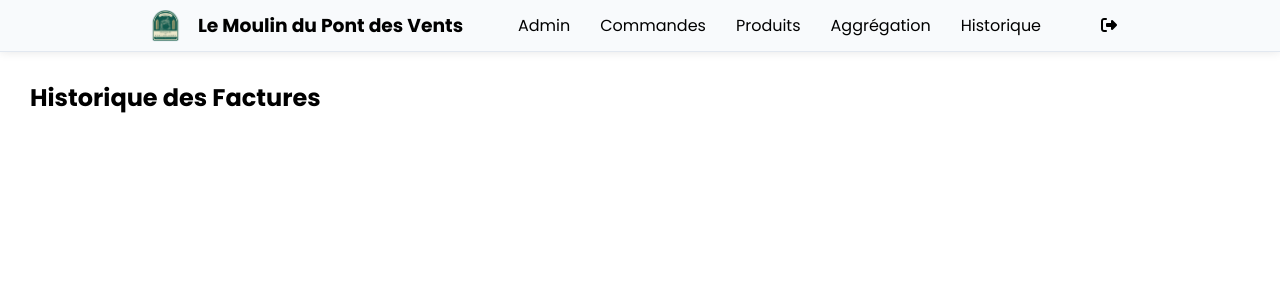
After one commit to KaazDW/A2S3-SAE-BOULANGERIE, a Symfony app: template templates/facture/historique.html.twig in a window 1280 px wide. The commit adds this page. Shown: the top 300 px of the page. Run offline with Twig, Linux system fonts and the light colour scheme; the template is opened without the code that fills it, so the values that code supplies are empty; some libraries are stand-ins or nearby versions.

Commit message:
Ajout page Historique

```diff
--- a/templates/base.html.twig
+++ b/templates/base.html.twig
@@ -40,6 +40,9 @@
                     <li>
                         <a href="{{ path('app_facture') }}" class="tooltip-container" data-tooltip="Aggrégation des factures par ingredients">Aggrégation</a>
                     </li>
+                    <li>
+                        <a href="{{ path('facture_histo') }}" class="tooltip-container" data-tooltip="Historique des factures">Historique</a>
+                    </li>
                     <li class="tooltip-style-modal-container">
                         {{ render(controller(
                             'App\\Controller\\IngredientController::stockAlert'
--- /dev/null
+++ b/templates/facture/historique.html.twig
@@ -0,0 +1,20 @@
+{% extends 'base.html.twig' %}
+
+{% block title %}Historique des factures{% endblock %}
+
+{% block body %}
+    <section class="head">
+        <div class="title">
+            <h1>Historique des Factures</h1>
+        </div>
+    </section>
+    <div class="">
+
+    </div>
+
+
+    </script>
+    {#    On utilise pas JQuery ici nan ? Si c'est pas le cas suppr la ligne suivante #}
+    <script src="https://code.jquery.com/jquery-3.6.4.min.js"></script>
+
+{% endblock %}
```
Also changed, not shown: src/Controller/FactureController.php (+9 -0 lines).
